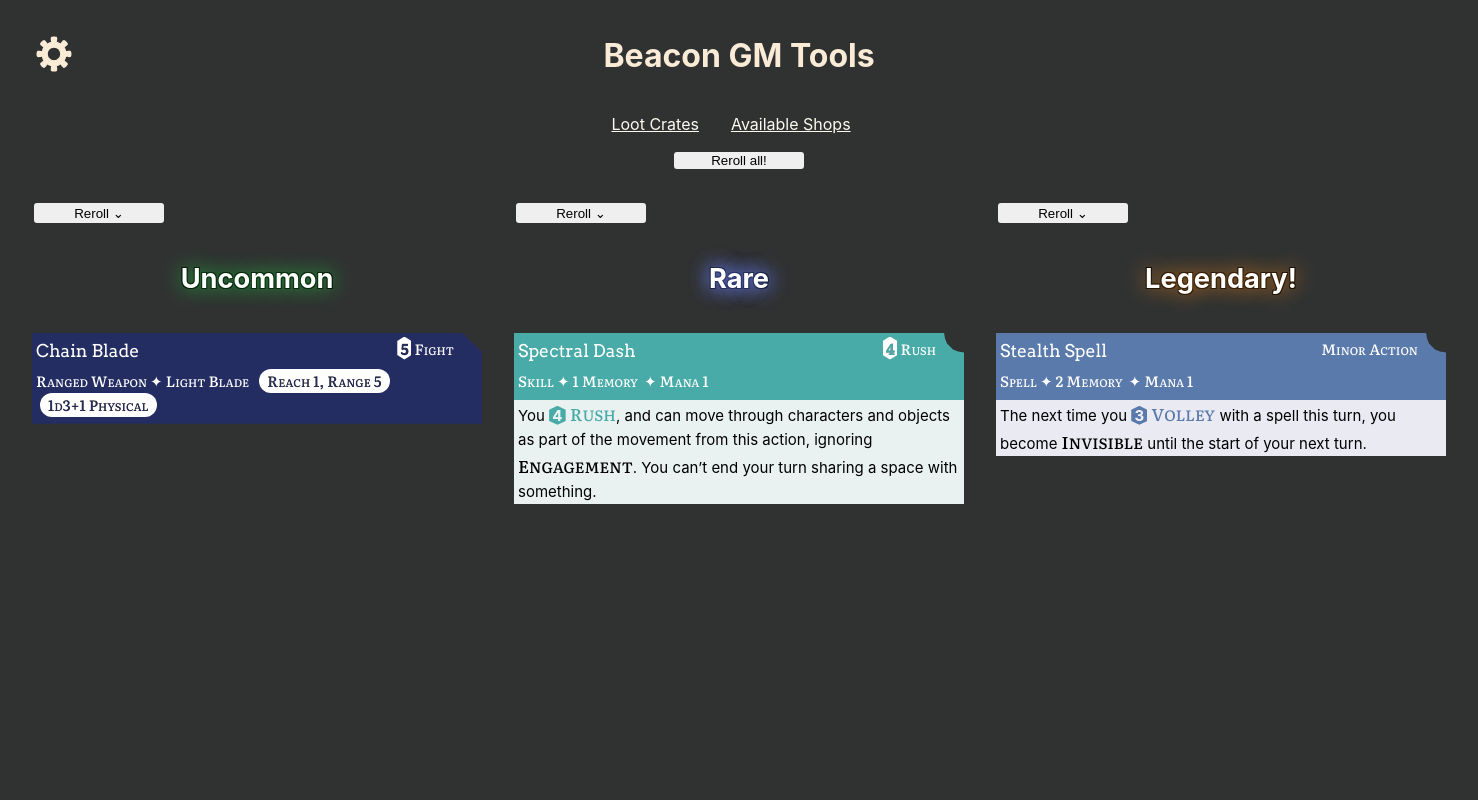
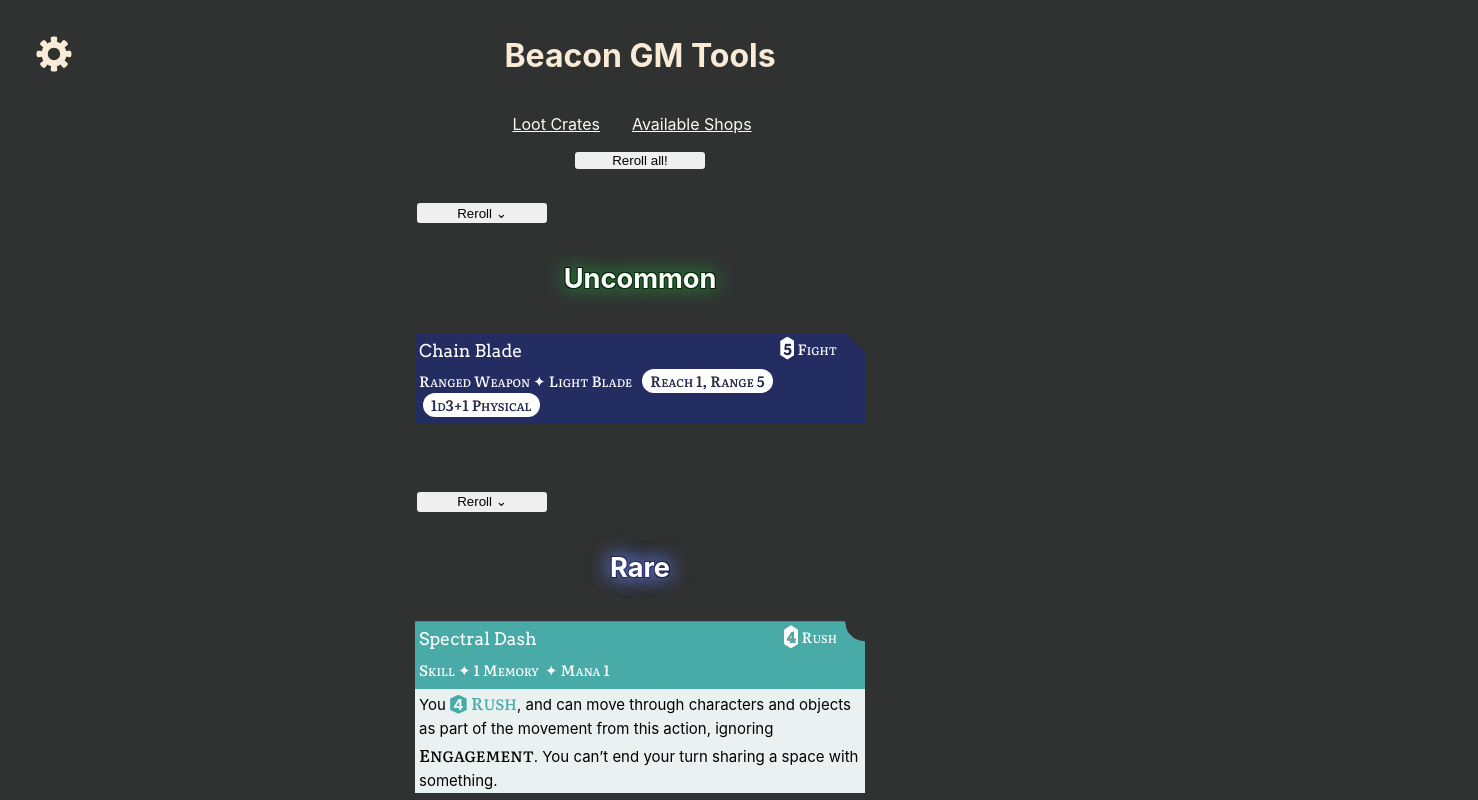
Before and after one commit to gnapo/beacon-gmtools, a Vue app: page /loot in a window 1280 px wide. Shown: the top 800 px of the page, 1478 px wide, since content can reach past the window. Built offline with nearby package versions, Linux system fonts and the light colour scheme.

Commit message:
improve rendering on smaller screens

```diff
--- a/src/components/TechniqueShop.vue
+++ b/src/components/TechniqueShop.vue
@@ -116,6 +116,7 @@ const getCostByRarity = (rarity: Rarity): string => {
   flex-direction: row;
   flex-wrap: wrap;
   gap: 1rem;
+  justify-content: center;
 }
 .technique-item {
   display: flex;
--- a/src/views/LootCrateRollerView.vue
+++ b/src/views/LootCrateRollerView.vue
@@ -130,16 +130,16 @@ if (route.query.items) {
     <button @click="rerollAll">Reroll all!</button>
     <button @click="copyCurrentItemsToClipboard" v-if="settings.gmControls"> {{copyToClipboardText}} </button>
   </div>
-  <div class="item-grid">
-    <LootSelector v-model=lootCrates[0] v-if="settings.gmControls"/>
-    <LootSelector v-model=lootCrates[1] v-if="settings.gmControls"/>
-    <LootSelector v-model=lootCrates[2] v-if="settings.gmControls"/>
-    <RerollOptions @reroll="handleReroll1" :current-rarity=lootCrates[0].Rarity />
-    <RerollOptions @reroll="handleReroll2" :current-rarity=lootCrates[1].Rarity />
-    <RerollOptions @reroll="handleReroll3" :current-rarity=lootCrates[2].Rarity />
-    <LootObject :item=lootCrates[0] :display-rarity=true :shaking=shaking[0] :snapping=snapping[0] />
-    <LootObject :item=lootCrates[1] :display-rarity=true :shaking=shaking[1] :snapping=snapping[1] />
-    <LootObject :item=lootCrates[2] :display-rarity=true :shaking=shaking[2] :snapping=snapping[2] />
+  <div class="item-grid" :class="{'show-gm': settings.gmControls}">
+    <LootSelector v-model=lootCrates[0] v-if="settings.gmControls" class="item1"/>
+    <LootSelector v-model=lootCrates[1] v-if="settings.gmControls" class="item2"/>
+    <LootSelector v-model=lootCrates[2] v-if="settings.gmControls" class="item3"/>
+    <RerollOptions @reroll="handleReroll1" :current-rarity=lootCrates[0].Rarity class="item4"/>
+    <RerollOptions @reroll="handleReroll2" :current-rarity=lootCrates[1].Rarity class="item5"/>
+    <RerollOptions @reroll="handleReroll3" :current-rarity=lootCrates[2].Rarity class="item6"/>
+    <LootObject :item=lootCrates[0] :display-rarity=true :shaking=shaking[0] :snapping=snapping[0] class="item7"/>
+    <LootObject :item=lootCrates[1] :display-rarity=true :shaking=shaking[1] :snapping=snapping[1] class="item8"/>
+    <LootObject :item=lootCrates[2] :display-rarity=true :shaking=shaking[2] :snapping=snapping[2] class="item9"/>
   </div>
 </div>
 </template>
@@ -159,7 +159,51 @@ if (route.query.items) {
 .item-grid {
   display: grid;
   grid-template-columns: 1fr 1fr 1fr;
+  grid-template-areas:
+                "item1 item2 item3"
+                "item4 item5 item6"
+                "item7 item8 item9";
   gap: 2px 2rem;
 }
 
+.item1 { grid-area: item1; }
+.item2 { grid-area: item2; }
+.item3 { grid-area: item3; }
+.item4 { grid-area: item4; }
+.item5 { grid-area: item5; }
+.item6 { grid-area: item6; }
+.item7 { grid-area: item7; }
+.item8 { grid-area: item8; }
+.item9 { grid-area: item9; }
+
+
+
+@media (max-width: 1400px) {
+  .item-grid.show-gm {
+    grid-template-areas:
+                    "item1"
+                    "item4"
+                    "item7"
+                    "item2"
+                    "item5"
+                    "item8"
+                    "item3"
+                    "item6"
+                    "item9";
+    grid-template-columns: 1fr;
+  }
+  .item-grid {
+    grid-template-areas:
+                    "item4"
+                    "item7"
+                    "item5"
+                    "item8"
+                    "item6"
+                    "item9";
+    grid-template-columns: 1fr;
+  }
+  .item7, .item8 {
+    margin-bottom: 4rem;
+  }
+}
 </style>
--- a/src/views/ShopsView.vue
+++ b/src/views/ShopsView.vue
@@ -101,6 +101,12 @@ if (route.query.selection) {
   gap: 1rem;
 }
 
+@media (max-width: 1400px) {
+  .suppliesShopsContainer {
+    grid-template-columns: 1fr
+  }
+}
+
 .techniqueShopsContainer {
   display: flex;
   flex-direction: column;
```
